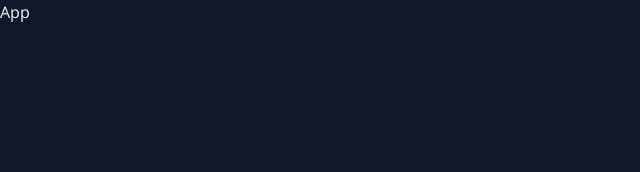
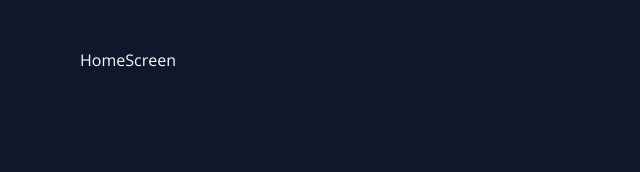
Before and after one commit to betulkilincaslan/crud-with-redux-toolkit, a React (Create React App) app: page /todos in a window 1280 px wide. Shown: the top 172 px of the page, without its empty margins (0-640 px from the left). Built offline with nearby package versions, Linux system fonts and the light colour scheme; sample sign-in values are in the browser's storage.

Commit message:
Added routing for screens.

```diff
--- a/src/App.js
+++ b/src/App.js
@@ -1,7 +1,30 @@
-import React from "react";
+import ProtectedRoute from "components/routing/ProtectedRoute";
+import { Route, Routes } from "react-router-dom";
+import { ToastContainer } from "react-toastify";
+import AddTodoScreen from "screens/AddTodoScreen";
+import HomeScreen from "screens/HomeScreen";
+import LoginScreen from "screens/LoginScreen";
+import UpdateTodoScreen from "screens/UpdateTodoScreen";
 
 const App = () => {
-  return <div>App</div>;
+  return (
+    <main className="container mx-auto px-4 py-12 max-w-6xl">
+      <ToastContainer />
+      <Routes>
+        <Route index element={<LoginScreen />} />
+        <Route
+          path="/todos"
+          element={
+            <ProtectedRoute>
+              <HomeScreen />
+            </ProtectedRoute>
+          }
+        />
+        <Route path="/add" element={<AddTodoScreen />} />
+        <Route path="/:id" element={<UpdateTodoScreen />} />
+      </Routes>
+    </main>
+  );
 };
 
 export default App;
--- /dev/null
+++ b/src/components/routing/ProtectedRoute.js
@@ -0,0 +1,13 @@
+import { Navigate } from "react-router-dom";
+
+const ProtectedRoute = ({ children }) => {
+  let token = localStorage.getItem("token");
+
+  if (!token) {
+    return <Navigate to="/" replace />;
+  }
+
+  return children;
+};
+
+export default ProtectedRoute;
--- /dev/null
+++ b/src/screens/AddTodoScreen.js
@@ -0,0 +1,7 @@
+import React from "react";
+
+const AddTodoScreen = () => {
+  return <div>AddTodoScreen</div>;
+};
+
+export default AddTodoScreen;
--- /dev/null
+++ b/src/screens/HomeScreen.js
@@ -0,0 +1,7 @@
+import React from "react";
+
+const HomeScreen = () => {
+  return <div>HomeScreen</div>;
+};
+
+export default HomeScreen;
--- /dev/null
+++ b/src/screens/LoginScreen.js
@@ -0,0 +1,7 @@
+import React from "react";
+
+const LoginScreen = () => {
+  return <div>LoginScreen</div>;
+};
+
+export default LoginScreen;
--- /dev/null
+++ b/src/screens/UpdateTodoScreen.js
@@ -0,0 +1,7 @@
+import React from "react";
+
+const UpdateTodoScreen = () => {
+  return <div>UpdateTodoScreen</div>;
+};
+
+export default UpdateTodoScreen;
```
